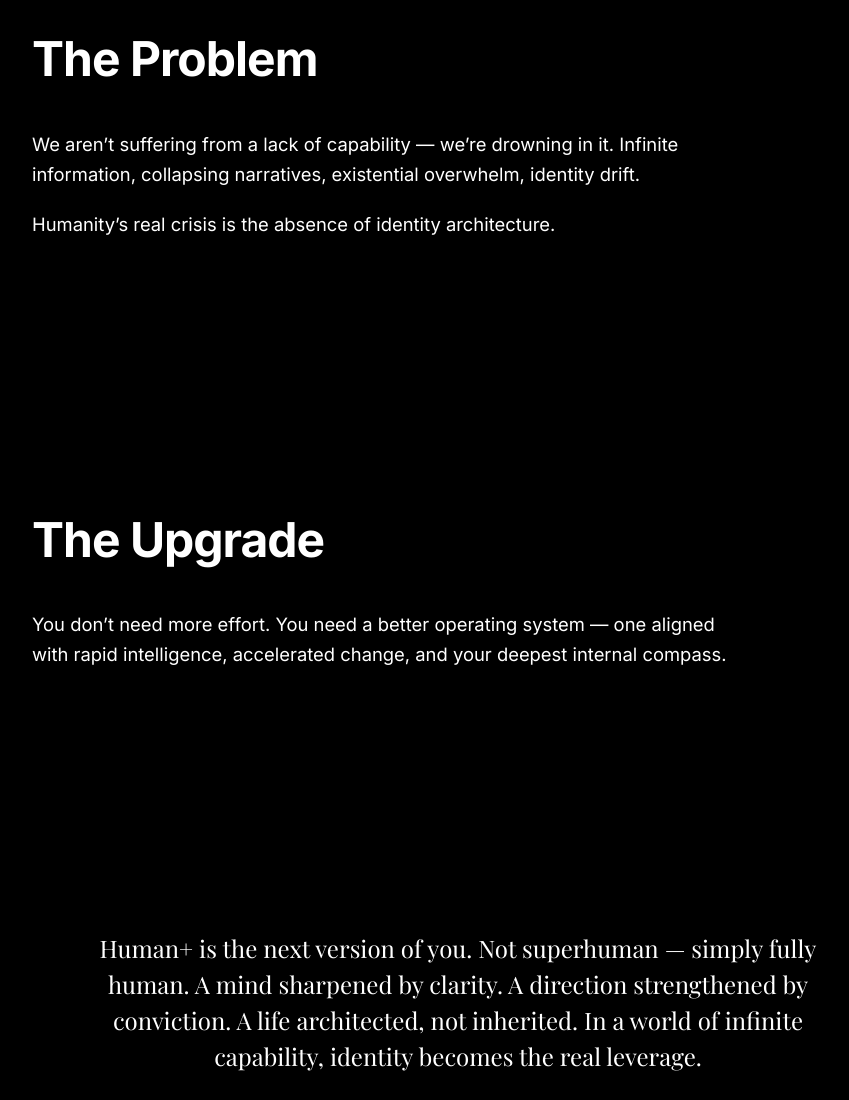
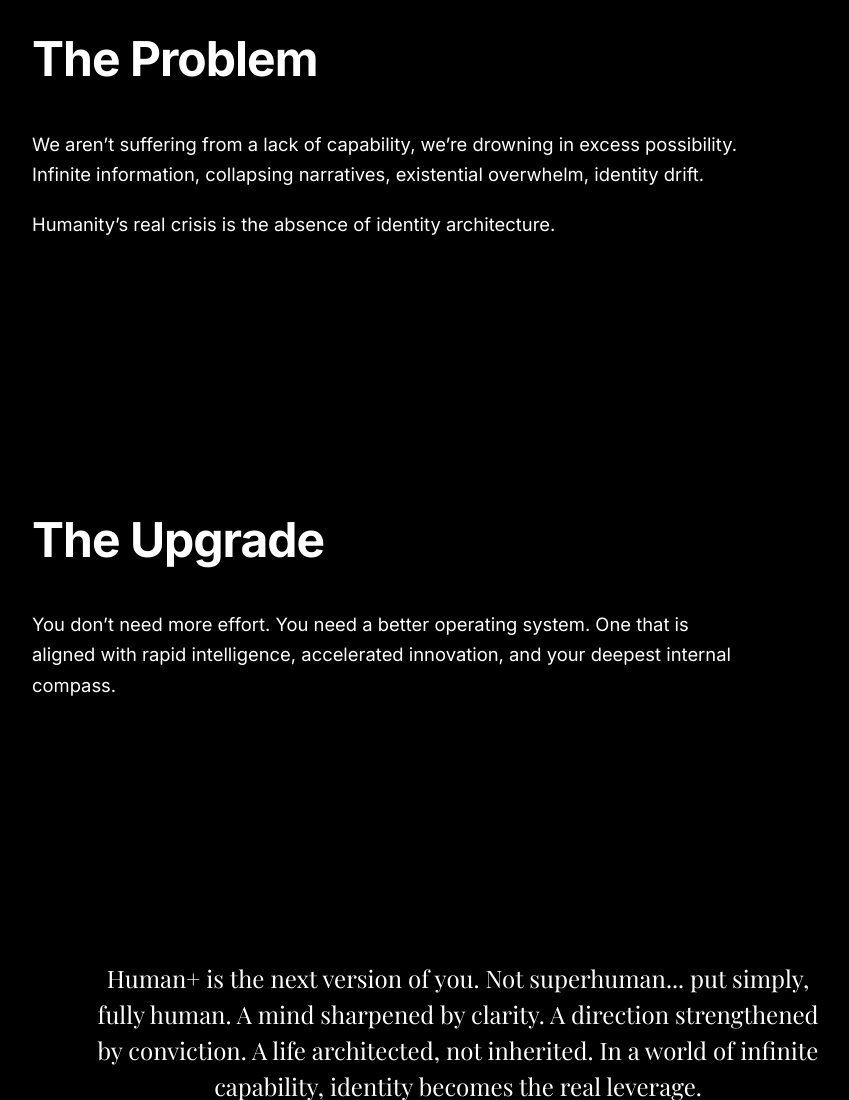
Before and after one commit to sovreignz/thehuman.plus, a plain HTML site: page index.html in a window 1280 px wide. Shown: the part 1700-2800 px from the top of the page, without its empty margins (182-1031 px from the left). Drawn offline with nearby package versions, Linux system fonts and the light colour scheme.

Commit message:
Update index.html

```diff
--- a/index.html
+++ b/index.html
@@ -151,7 +151,7 @@
 <section class="section">
     <h2>The Shift</h2>
     <p>The world is accelerating faster than human evolution. AI gave everyone
-    infinite capability — but capability without direction collapses into overwhelm.</p>
+    infinite capability, but, capability without direction collapses into overwhelm.</p>
     <p>The real frontier isn’t technology. It’s identity.</p>
 </section>
 
@@ -160,13 +160,13 @@
     <h2>What is Human+?</h2>
     <p><strong>Human+ is identity upgraded by clarity, philosophy, and self-authorship.</strong></p>
     <p><strong>Human+ is intelligence multiplied by AI, systems, and tools.</strong></p>
-    <p><strong>Human+ is direction sharpened into agency, meaning, and sovereignty.</strong></p>
+    <p><strong>Human+ is direction sharpened into a high-agency life of meaning.</strong></p>
 </section>
 
 <!-- SECTION 3 -->
 <section class="section">
     <h2>The Problem</h2>
-    <p>We aren’t suffering from a lack of capability — we’re drowning in it.
+    <p>We aren’t suffering from a lack of capability, we’re drowning in excess possibility.
     Infinite information, collapsing narratives, existential overwhelm, identity drift.</p>
 
     <p>Humanity’s real crisis is the absence of identity architecture.</p>
@@ -175,15 +175,15 @@
 <!-- SECTION 4 -->
 <section class="section">
     <h2>The Upgrade</h2>
-    <p>You don’t need more effort. You need a better operating system — one aligned
-    with rapid intelligence, accelerated change, and your deepest internal compass.</p>
+    <p>You don’t need more effort. You need a better operating system. One that is aligned
+    with rapid intelligence, accelerated innovation, and your deepest internal compass.</p>
 </section>
 
 <!-- MANIFESTO -->
 <section class="section">
     <div class="manifesto">
         Human+ is the next version of you.
-        Not superhuman — simply fully human.
+        Not superhuman... put simply, fully human.
         A mind sharpened by clarity.
         A direction strengthened by conviction.
         A life architected, not inherited.
```
